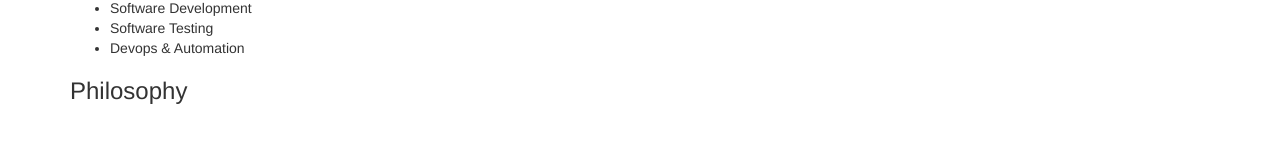
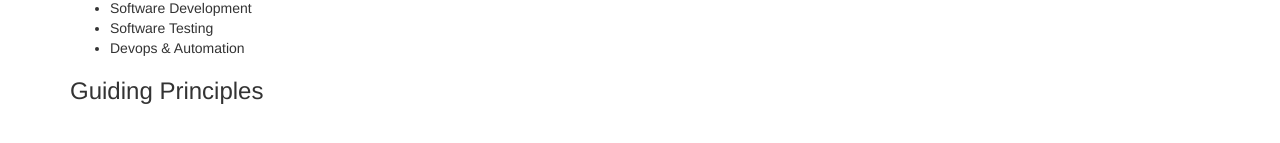
Before and after one commit to learnforgood/core-site, a plain HTML site: page index.html in a window 1280 px wide. Shown: the part 397-540 px from the top of the page. Drawn offline with nearby package versions, Linux system fonts and the light colour scheme.

Commit message:
philosoply->guiding principles

```diff
--- a/index.html
+++ b/index.html
@@ -28,7 +28,7 @@
         <li>Devops &amp; Automation</li>
       </ul>
 
-      <h3>Philosophy</h3>
+      <h3>Guiding Principles</h3>
 
 
     </div>
```
